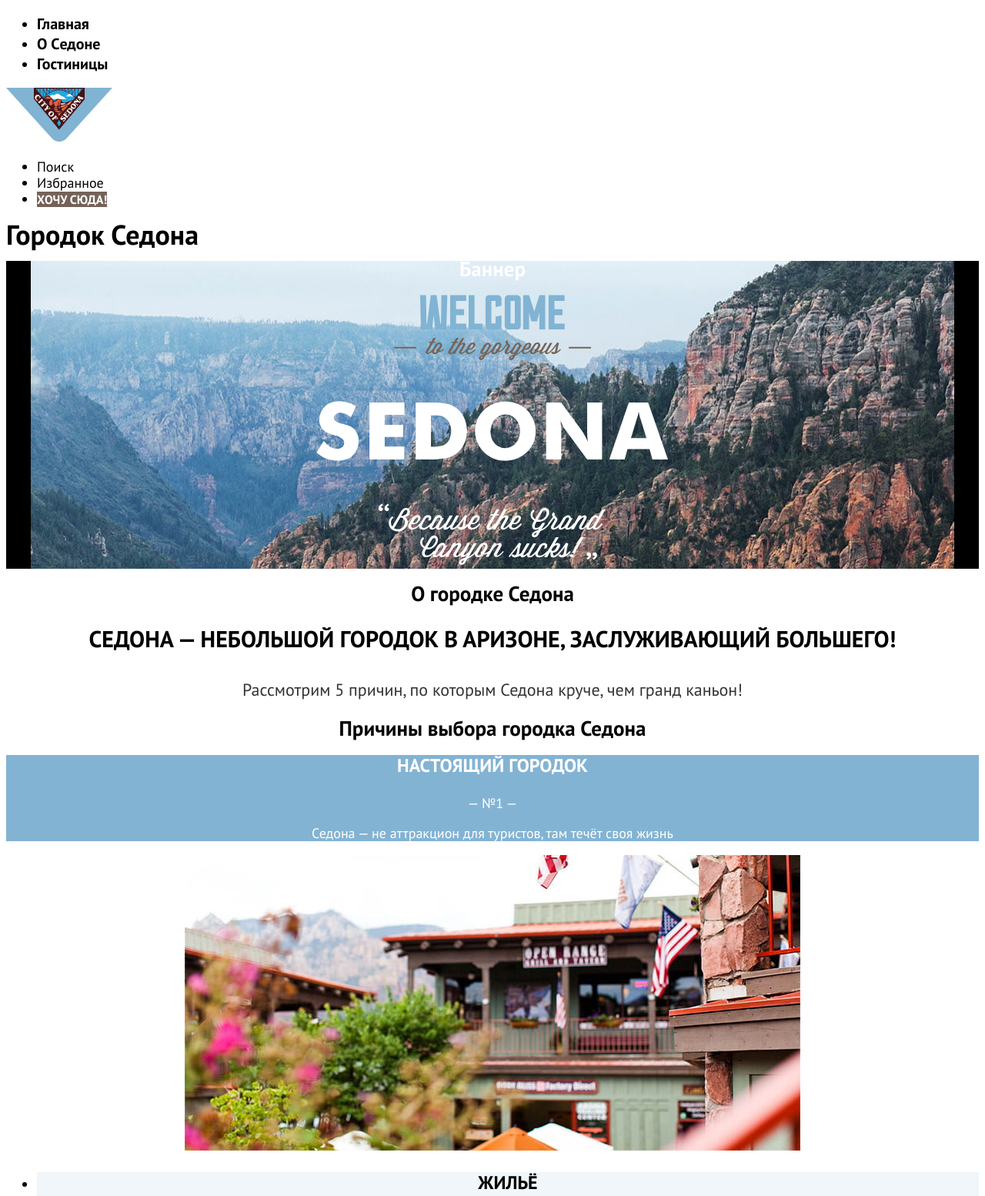
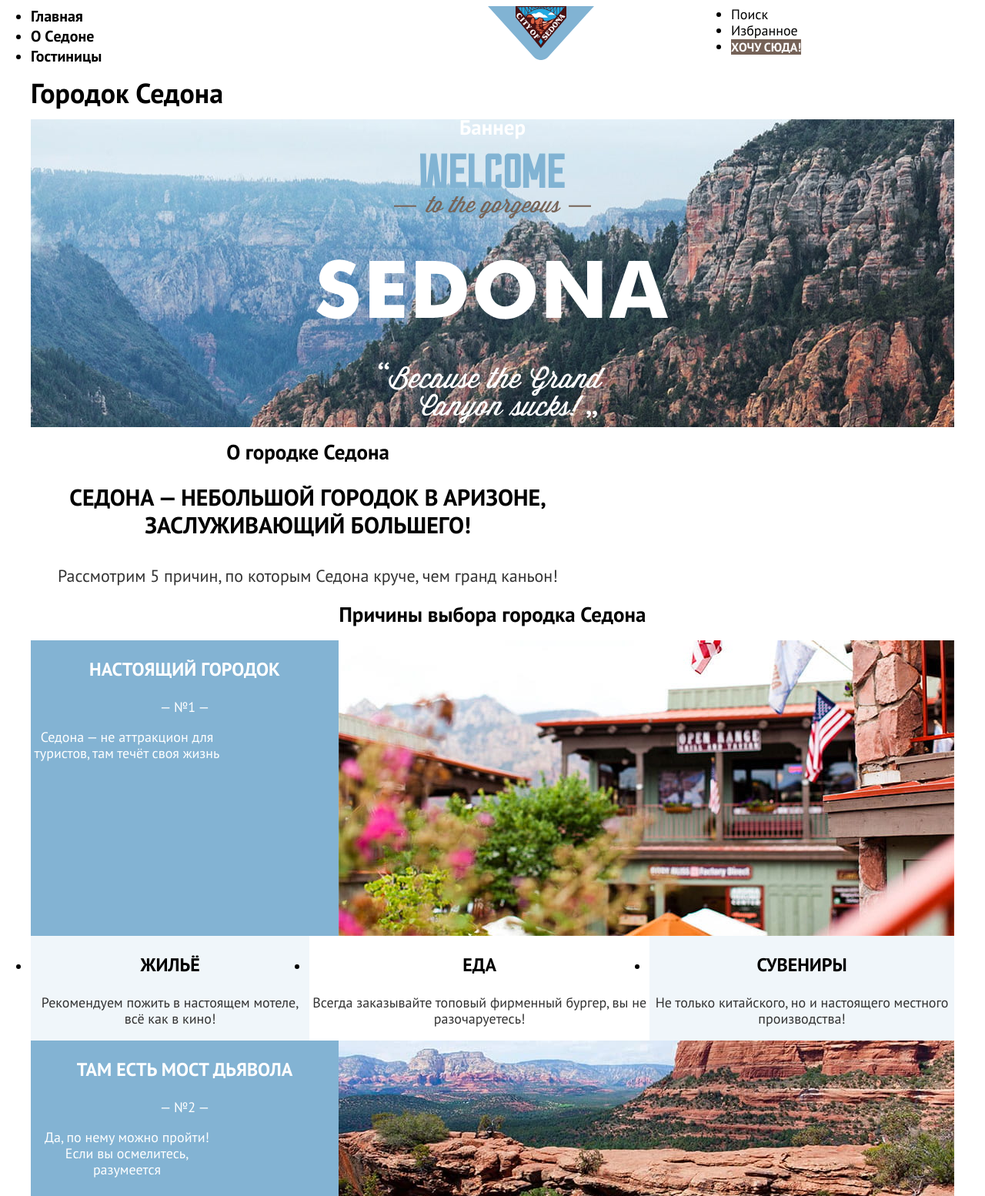
Before and after one commit to akimovatatiana/1912067-sedona-32, a website: page index.html in a window 1280 px wide. Shown: the top 1554 px of the page at 77% size. Drawn offline with Linux system fonts and the light colour scheme.

Commit message:
Started flexbox layout

```diff
--- a/index.html
+++ b/index.html
@@ -6,6 +6,7 @@
   <link rel="stylesheet" href="styles/styles.css">
 </head>
 <body class="page-body">
+  <div class="page-body__container">
     <header class="page-header">
       <nav class="main-navigation">
         <ul class="main-navigation__list site-list">
@@ -42,7 +43,7 @@
       </nav>
     </header>
 
-  <main class="page-main">
+    <main class="main-container page-main">
       <h1 class="visually-hidden">Городок Седона</h1>
 
       <section class="banner">
@@ -162,5 +163,6 @@
         </a>
       </section>
     </footer>
+  </div>
 </body>
 </html>
--- a/styles/project/blocks/about.css
+++ b/styles/project/blocks/about.css
@@ -1,4 +1,5 @@
 .about {
+  width: 720px;
   text-align: center;
 }
 
--- a/styles/project/blocks/advantage.css
+++ b/styles/project/blocks/advantage.css
@@ -1,4 +1,13 @@
 .advantage__description {
+  width: 400px;
   color: #FFFFFF;
   background-color: #83B3D3;
 }
+
+.advantage__text {
+  width: 250px;
+}
+
+.advantage__image {
+  width: 800px;
+}
--- a/styles/project/blocks/advantages-list.css
+++ b/styles/project/blocks/advantages-list.css
@@ -1,3 +1,8 @@
+.advantages-list {
+  margin: 0;
+  padding: 0;
+}
+
 .advantages-list__item_bg  {
   background: rgba(131, 179, 211, 0.12);
 }
--- /dev/null
+++ b/styles/project/blocks/main-container.css
@@ -0,0 +1,3 @@
+.main-container {
+  flex-grow: 1;
+}
--- /dev/null
+++ b/styles/project/blocks/main-navigation.css
@@ -0,0 +1,6 @@
+.main-navigation {
+  display: flex;
+  justify-content: space-between;
+  width: 1200px;
+  margin: 0 auto;
+}
--- a/styles/project/blocks/page.css
+++ b/styles/project/blocks/page.css
@@ -5,3 +5,11 @@
   color: #000000;
   background-color: #FFFFFF;
 }
+
+.page-body__container {
+  display: flex;
+  flex-direction: column;
+  width: 1200px;
+  min-height: 100%;
+  margin: 0 auto;
+}
--- a/styles/project/blocks/reasons.css
+++ b/styles/project/blocks/reasons.css
@@ -1,5 +1,11 @@
 .reasons {
+  margin: 0 auto;
   text-align: center;
+}
+
+.reasons__item {
+  display: flex;
+  flex-direction: row;
 }
 
 .reasons__title {
--- a/styles/project/blocks/site-list.css
+++ b/styles/project/blocks/site-list.css
@@ -1,3 +1,9 @@
+.site-list {
+  width: 415px;
+  margin: 0;
+  padding: 0;
+}
+
 .site-list__link {
   font-size: 20px;
   line-height: 26px;
--- a/styles/project/blocks/user-list.css
+++ b/styles/project/blocks/user-list.css
@@ -1,3 +1,9 @@
+.user-list {
+  width: 290px;
+  margin: 0;
+  padding: 0;
+}
+
 .user-list__link {
   color: #000000;
   background-color: #FFFFFF;
--- a/styles/project/common/common.css
+++ b/styles/project/common/common.css
@@ -1,3 +1,13 @@
+*,
+*::before,
+*::after {
+  box-sizing: border-box;
+}
+
+html {
+  height: 100%;
+}
+
 /*.visually-hidden {
   position: absolute;
   width: 1px;
--- a/styles/project/import.css
+++ b/styles/project/import.css
@@ -3,8 +3,10 @@
 
 @import "blocks/page.css";
 @import "blocks/button.css";
+@import "blocks/main-navigation.css";
 @import "blocks/site-list.css";
 @import "blocks/user-list.css";
+@import "blocks/main-container.css";
 @import "blocks/banner.css";
 @import "blocks/about.css";
 @import "blocks/reasons.css";
--- a/styles/styles.css
+++ b/styles/styles.css
@@ -12,6 +12,16 @@
   font-weight: 700;
   src: url("../fonts/ptsans-700.woff2") format("woff2");
   font-display: swap;
+}
+
+*,
+*::before,
+*::after {
+  box-sizing: border-box;
+}
+
+html {
+  height: 100%;
 }
 
 /*.visually-hidden {
@@ -36,9 +46,30 @@
   background-color: #FFFFFF;
 }
 
+.page-body__container {
+  display: flex;
+  flex-direction: column;
+  width: 1200px;
+  min-height: 100%;
+  margin: 0 auto;
+}
+
 .button {
   font-family: "PT Sans", sans-serif;
   border: none;
+}
+
+.main-navigation {
+  display: flex;
+  justify-content: space-between;
+  width: 1200px;
+  margin: 0 auto;
+}
+
+.site-list {
+  width: 415px;
+  margin: 0;
+  padding: 0;
 }
 
 .site-list__link {
@@ -48,6 +79,12 @@
   color: #000000;
   background-color: #FFFFFF;
   text-decoration: none;
+}
+
+.user-list {
+  width: 290px;
+  margin: 0;
+  padding: 0;
 }
 
 .user-list__link {
@@ -65,6 +102,10 @@
   text-decoration: none;
 }
 
+.main-container {
+  flex-grow: 1;
+}
+
 .banner {
   text-align: center;
   color: #FFFFFF;
@@ -75,6 +116,7 @@
 }
 
 .about {
+  width: 720px;
   text-align: center;
 }
 
@@ -93,7 +135,13 @@
 }
 
 .reasons {
+  margin: 0 auto;
   text-align: center;
+}
+
+.reasons__item {
+  display: flex;
+  flex-direction: row;
 }
 
 .reasons__title {
@@ -104,8 +152,22 @@
 }
 
 .advantage__description {
+  width: 400px;
   color: #FFFFFF;
   background-color: #83B3D3;
+}
+
+.advantage__text {
+  width: 250px;
+}
+
+.advantage__image {
+  width: 800px;
+}
+
+.advantages-list {
+  margin: 0;
+  padding: 0;
 }
 
 .advantages-list__item_bg  {
```
Also changed, not shown: catalog.html (+1 -1 lines). Lines whose indentation alone changed are shown as unchanged.
